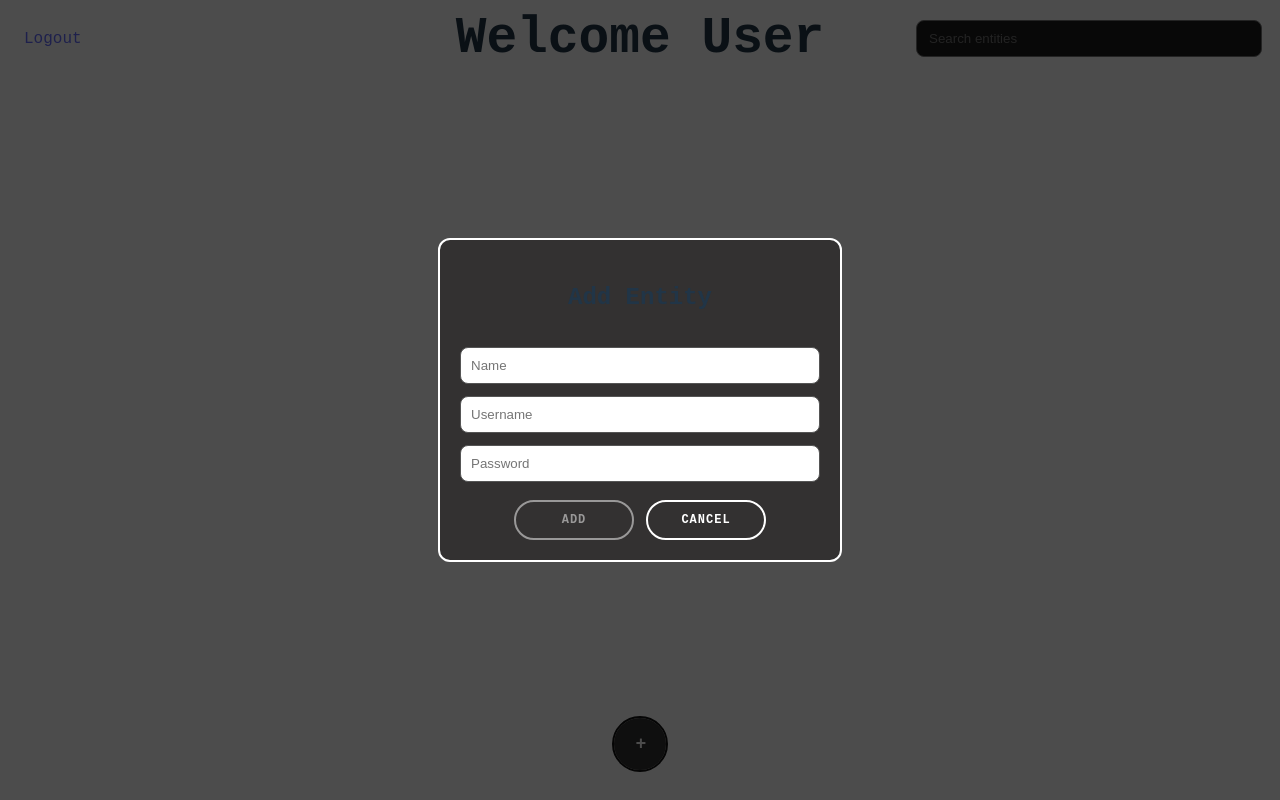
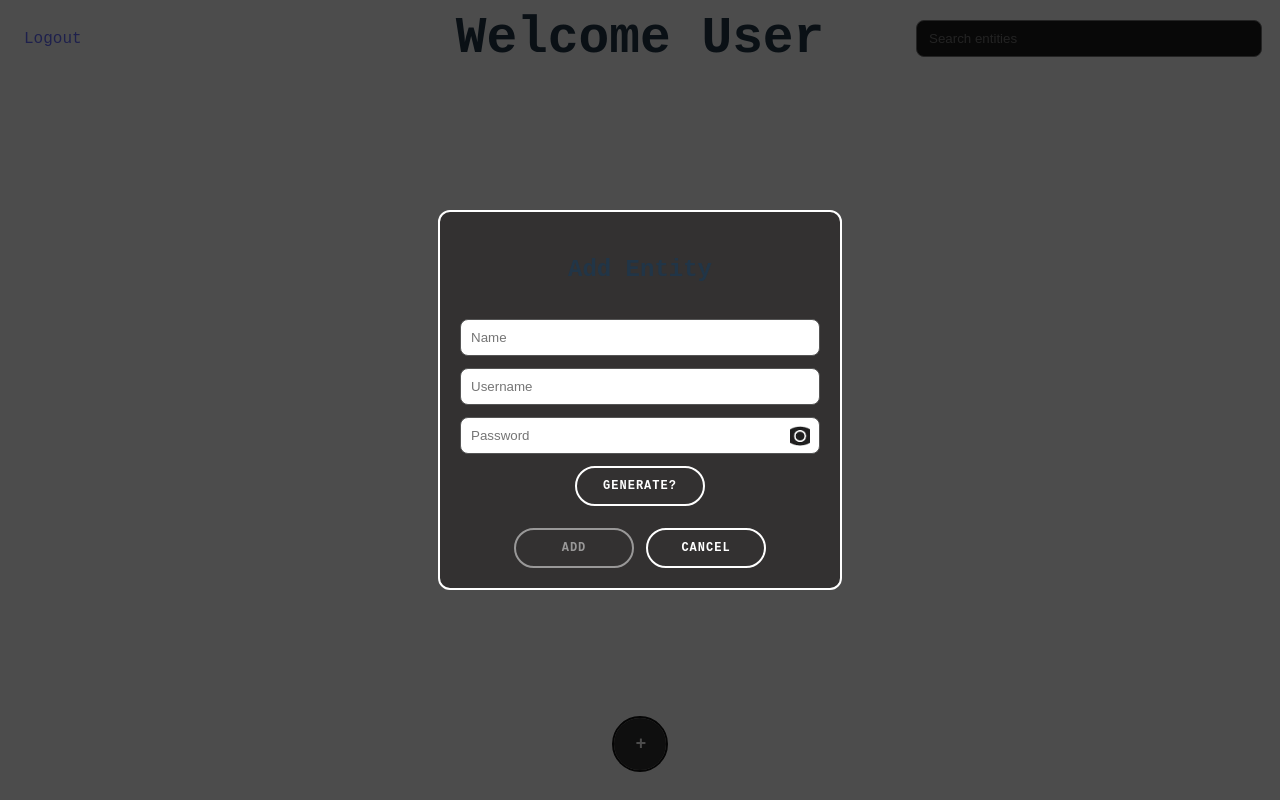
Before and after one commit to wesmcdougal/EECS592_KU_CloudLock, a React (Vite) app in the folder ui_framework/cloudlock_ui/: page /main in a window 1280 px wide. Both pictures are taken after a click on the button "Add entity". Built offline with nearby package versions, Linux system fonts and the light colour scheme.

Commit message:
Added pass gen and strength to entities.

```diff
--- a/ui_framework/cloudlock_ui/src/pages/MainPage.jsx
+++ b/ui_framework/cloudlock_ui/src/pages/MainPage.jsx
@@ -6,7 +6,8 @@ import { AuthContext } from "../context/AuthContext";
 import { saveVault, getVault } from "../api/vaultApi";
 import { envelopeEncrypt } from "../crypto/envelopeEncrypt";
 import { envelopeDecrypt } from "../crypto/envelopeDecrypt";
-
+import { generateStrongPassword } from "../crypto/passwordGenerator";
+import { getPasswordStrength } from "../crypto/passwordStrength";
 
 function MainPage() {
     const { masterKey, token } = useContext(AuthContext);
@@ -17,7 +18,6 @@ function MainPage() {
     const [mfaModalStep, setMfaModalStep] = useState("mfa");
     const [selectedEntityIndex, setSelectedEntityIndex] = useState(null);
     const [entities, setEntities] = useState([]);
-    // Start in non-loading mode; only load when auth context is available.
     const [loading, setLoading] = useState(false);
     const [searchTerm, setSearchTerm] = useState("");
     const [formData, setFormData] = useState({
@@ -30,6 +30,7 @@ function MainPage() {
         username: "",
         password: "",
     });
+    const [showAddPassword, setShowAddPassword] = useState(false);
     const [showUpdatePassword, setShowUpdatePassword] = useState(false);
 
     const query = searchTerm.trim().toLowerCase();
@@ -37,12 +38,17 @@ function MainPage() {
         formData.name.trim() &&
         formData.username.trim() &&
         formData.password.trim();
+
+    const addPasswordStrength = getPasswordStrength(formData.password);
+    const updatePasswordStrength = getPasswordStrength(updateFormData.password);
+
     const searchResults = query
         ? entities.filter((entity) => (
             entity.name.toLowerCase().includes(query) ||
             entity.username.toLowerCase().includes(query)
         ))
         : [];
+
     const selectedEntityName = selectedEntityIndex !== null
         ? entities[selectedEntityIndex]?.name || "this entity"
         : "this entity";
@@ -54,6 +60,7 @@ function MainPage() {
     function closeModal() {
         setIsModalOpen(false);
         setFormData({ name: "", username: "", password: "" });
+        setShowAddPassword(false);
     }
 
     function openMfaModal(index) {
@@ -75,6 +82,7 @@ function MainPage() {
     }
 
     const { logout } = useContext(AuthContext);
+
     function openUpdateForm() {
         if (selectedEntityIndex === null) {
             return;
@@ -149,14 +157,28 @@ function MainPage() {
         closeModal();
     }
 
-    // Save vault to backend (encrypted)
+    function handleGenerateAddPassword() {
+        const password = generateStrongPassword(14);
+        setFormData((previous) => ({
+            ...previous,
+            password,
+        }));
+    }
+
+    function handleGenerateUpdatePassword() {
+        const password = generateStrongPassword(14);
+        setUpdateFormData((previous) => ({
+            ...previous,
+            password,
+        }));
+    }
+
     async function handleSaveVault(updatedEntities) {
         if (!masterKey || !token) return;
         const envelope = await envelopeEncrypt(updatedEntities, masterKey);
         await saveVault(token, envelope);
     }
 
-    // Load vault from backend (decrypt)
     async function handleLoadVault() {
         if (!masterKey || !token) return;
         setLoading(true);
@@ -184,7 +206,6 @@ function MainPage() {
         localStorage.removeItem("password");
     }
 
-    // Load vault on mount
     useEffect(() => {
         if (masterKey && token) {
             handleLoadVault();
@@ -192,7 +213,6 @@ function MainPage() {
         // eslint-disable-next-line
     }, [masterKey, token]);
 
-    // Save vault whenever entities change (except initial load)
     useEffect(() => {
         if (!loading && masterKey && token) {
             handleSaveVault(entities);
@@ -241,6 +261,7 @@ function MainPage() {
                     )}
                 </div>
             </header>
+
             <div className="main-content">
                 {entities.length > 0 && (
                     <ul className="entity-list">
@@ -290,14 +311,48 @@ function MainPage() {
                             onChange={handleInputChange}
                             required
                         />
+
+                        <div className="password-field">
                             <input
-                            type="password"
+                                type={showAddPassword ? "text" : "password"}
                                 name="password"
                                 placeholder="Password"
                                 value={formData.password}
                                 onChange={handleInputChange}
                                 required
                             />
+                            <button
+                                type="button"
+                                className="password-toggle"
+                                onClick={() => setShowAddPassword((previous) => !previous)}
+                                aria-label={showAddPassword ? "Hide password" : "Show password"}
+                            >
+                                <img
+                                    src={showAddPassword ? eyeClose : eyeOpen}
+                                    alt={showAddPassword ? "Hide password" : "Show password"}
+                                    className="password-toggle-icon"
+                                />
+                            </button>
+                        </div>
+
+                        {formData.password && (
+                            <p className="password-strength-text">
+                                Password strength:
+                                <span className={`strength-${addPasswordStrength.label.replace(/\s+/g, "").toLowerCase()}`}>
+                                    {" "}{addPasswordStrength.label}
+                                </span>
+                            </p>
+                        )}
+
+                        <div className="generate-button-container">
+                            <button
+                                type="button"
+                                className="action-button"
+                                onClick={handleGenerateAddPassword}
+                            >
+                                GENERATE?
+                            </button>
+                        </div>
 
                         <div className="entity-modal-actions">
                             <button type="submit" disabled={!isAddFormValid} className="action-button entity-modal-button" data-label="ADD" aria-label="Add" />
@@ -389,6 +444,7 @@ function MainPage() {
                                     onChange={handleUpdateInputChange}
                                     required
                                 />
+
                                 <div className="password-field">
                                     <input
                                         type={showUpdatePassword ? "text" : "password"}
@@ -411,6 +467,26 @@ function MainPage() {
                                         />
                                     </button>
                                 </div>
+
+                                {updateFormData.password && (
+                                    <p className="password-strength-text">
+                                        Password strength:
+                                        <span className={`strength-${updatePasswordStrength.label.replace(/\s+/g, "").toLowerCase()}`}>
+                                            {" "}{updatePasswordStrength.label}
+                                        </span>
+                                    </p>
+                                )}
+
+                                <div className="generate-button-container">
+                                    <button
+                                        type="button"
+                                        className="action-button"
+                                        onClick={handleGenerateUpdatePassword}
+                                    >
+                                        GENERATE?
+                                    </button>
+                                </div>
+
                                 <div className="entity-modal-actions">
                                     <button
                                         type="submit"
@@ -432,7 +508,6 @@ function MainPage() {
                 </div>
             )}
         </div>
-
     );
 }
 
```
Lines whose indentation alone changed are shown as unchanged.
